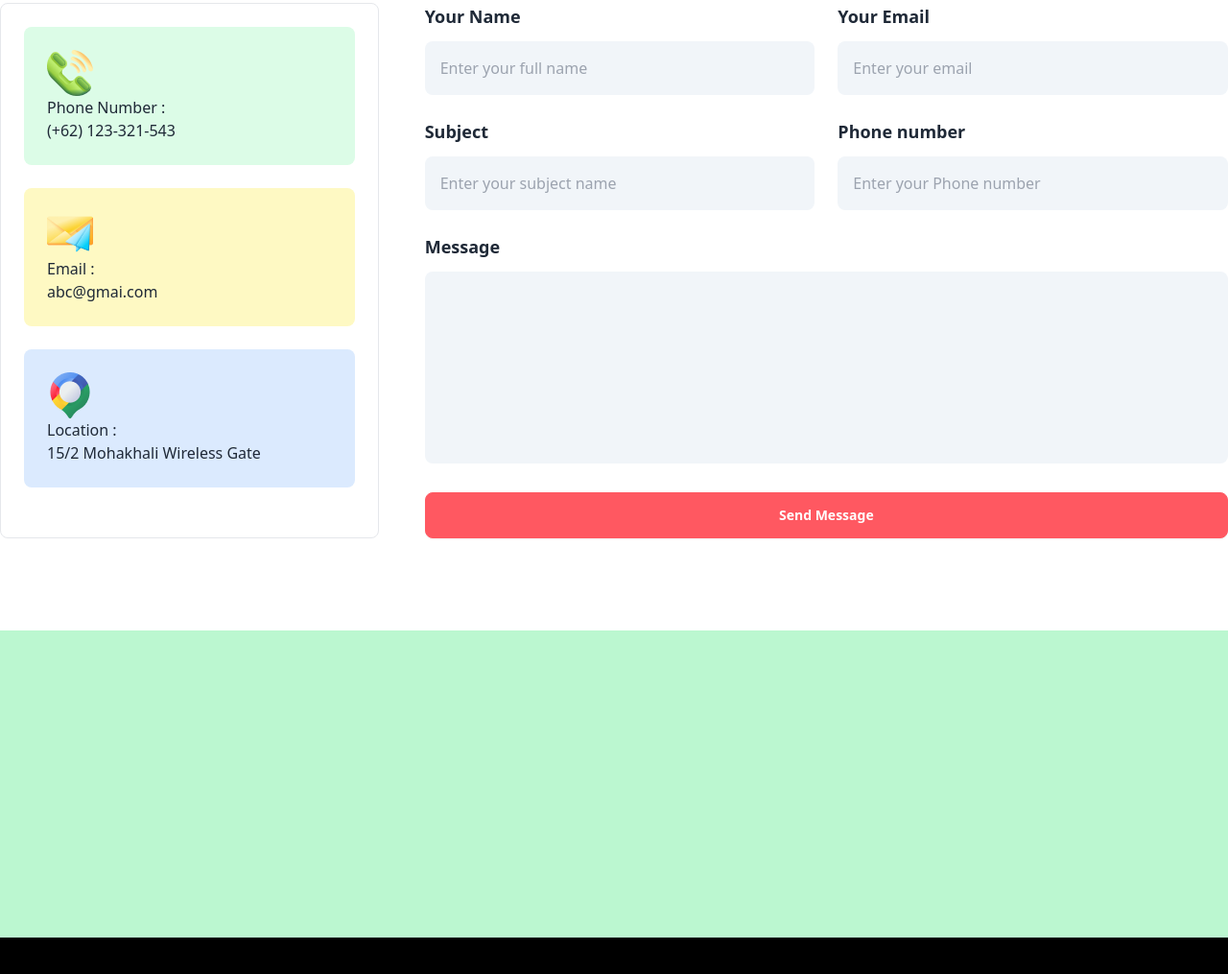
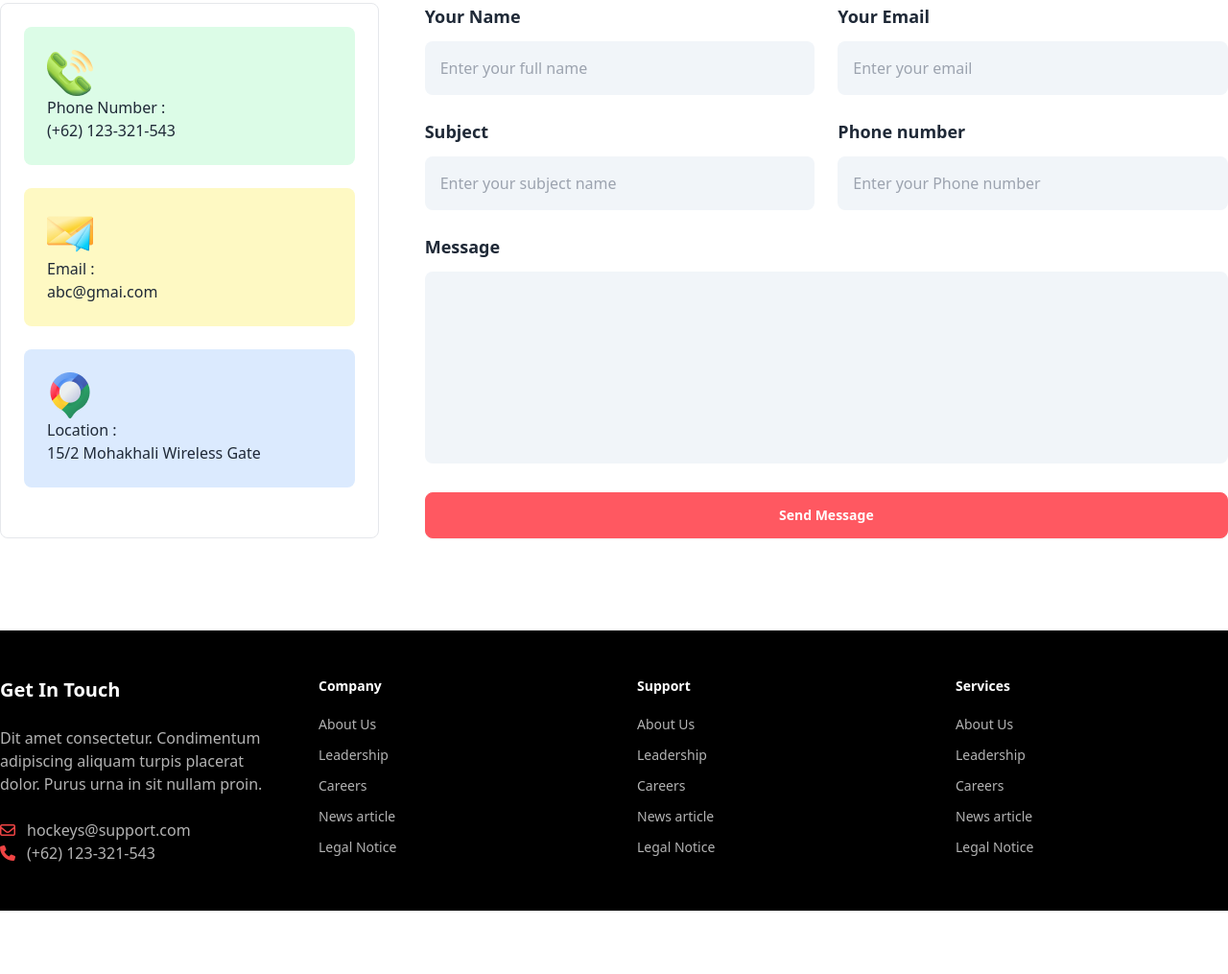
Before and after one commit to ranak8811/PH-B9A3-Hockeys, a plain HTML site: page index.html in a window 1280 px wide. Shown: the part 3832-4847 px from the top of the page at 96% size. After the commit the page ends 4781 px from the top, so only its background shows below. Drawn offline with nearby package versions, Linux system fonts and the light colour scheme.

Commit message:
footer section started

```diff
--- a/index.html
+++ b/index.html
@@ -682,8 +682,62 @@
     <!-- main ends here -->
 
     <!-- footer starts here -->
-    <footer class="bg-black mt-24 h-96">
-      <div class="container h-80 bg-green-200 mx-auto mt-12"></div>
+    <footer class="bg-black mt-24">
+      <div
+        class="container mx-auto grid grid-cols-1 md:grid-cols-4 gap-12 text-white"
+      >
+        <div class="space-y-6 my-12">
+          <h4 class="text-xl font-semibold">Get In Touch</h4>
+          <p class="opacity-70">
+            Dit amet consectetur. Condimentum adipiscing aliquam turpis placerat
+            dolor. Purus urna in sit nullam proin.
+          </p>
+
+          <div>
+            <div class="flex gap-3 items-center">
+              <i class="fa-regular fa-envelope text-red-500"></i>
+              <h6 class="opacity-70">hockeys@support.com</h6>
+            </div>
+
+            <div class="flex gap-3 items-center">
+              <i class="fa-solid fa-phone text-red-500"></i>
+              <h6 class="opacity-70">(+62) 123-321-543</h6>
+            </div>
+          </div>
+        </div>
+
+        <div class="my-12">
+          <h6 class="text-sm font-bold mb-5">Company</h6>
+          <ul class="space-y-3">
+            <li class="opacity-70 text-sm">About Us</li>
+            <li class="opacity-70 text-sm">Leadership</li>
+            <li class="opacity-70 text-sm">Careers</li>
+            <li class="opacity-70 text-sm">News article</li>
+            <li class="opacity-70 text-sm">Legal Notice</li>
+          </ul>
+        </div>
+
+        <div class="my-12">
+          <h6 class="text-sm font-bold mb-5">Support</h6>
+          <ul class="space-y-3">
+            <li class="opacity-70 text-sm">About Us</li>
+            <li class="opacity-70 text-sm">Leadership</li>
+            <li class="opacity-70 text-sm">Careers</li>
+            <li class="opacity-70 text-sm">News article</li>
+            <li class="opacity-70 text-sm">Legal Notice</li>
+          </ul>
+        </div>
+        <div class="my-12">
+          <h6 class="text-sm font-bold mb-5">Services</h6>
+          <ul class="space-y-3">
+            <li class="opacity-70 text-sm">About Us</li>
+            <li class="opacity-70 text-sm">Leadership</li>
+            <li class="opacity-70 text-sm">Careers</li>
+            <li class="opacity-70 text-sm">News article</li>
+            <li class="opacity-70 text-sm">Legal Notice</li>
+          </ul>
+        </div>
+      </div>
     </footer>
     <!-- footer ends here -->
   </body>
```
Also changed, not shown: 1 other file.
